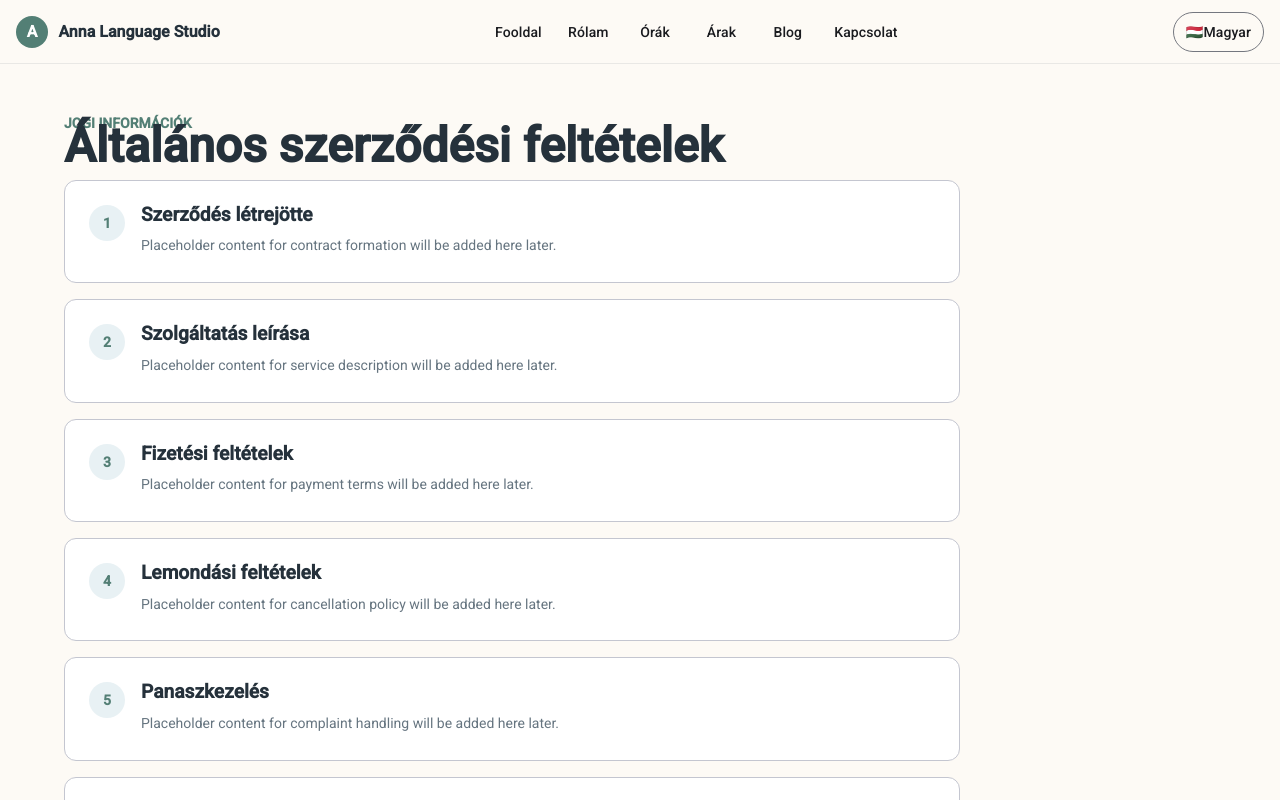
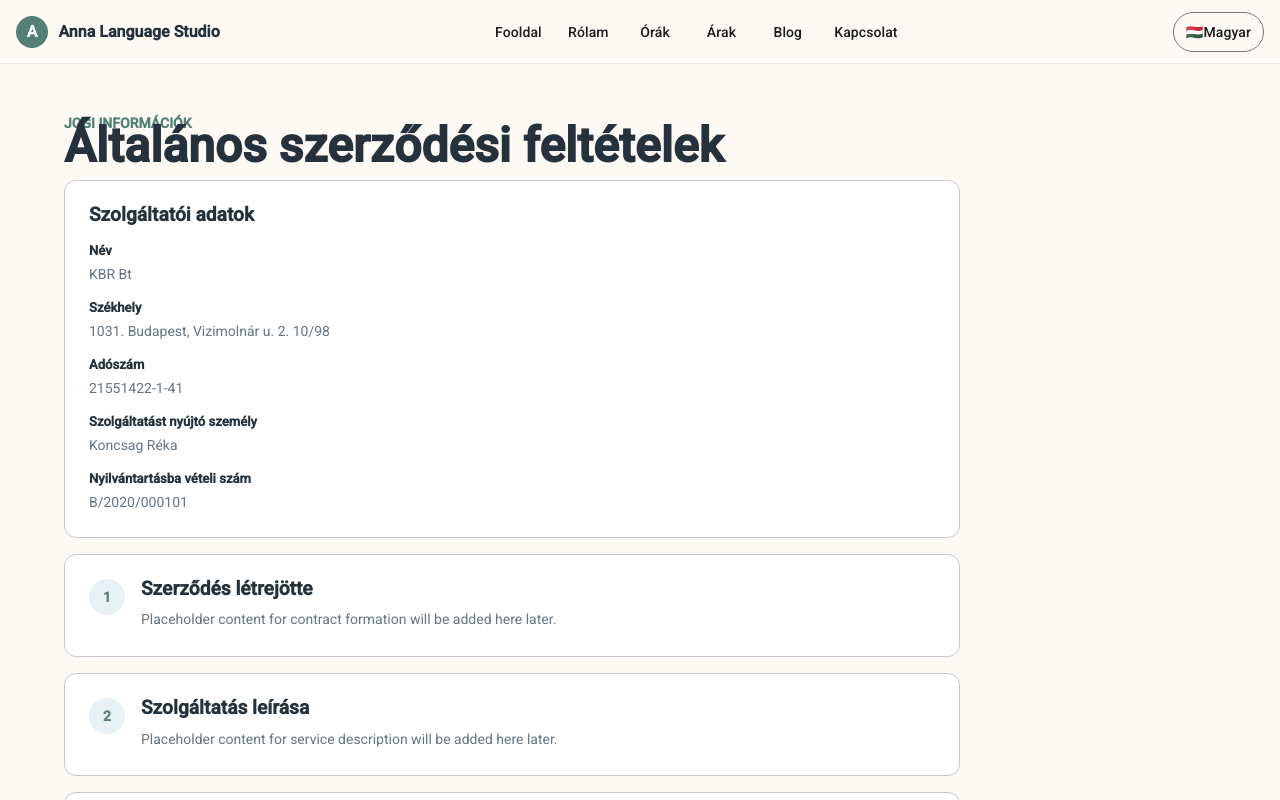
Before and after one commit to fehwundagz-mannwunperth/language-teacher-frontend, an Angular app: page /terms-and-conditions in a window 1280 px wide. Shown: the top 800 px of the page. Built offline with nearby package versions, Linux system fonts and the light colour scheme.

Commit message:
ÁSZF service data

```diff
--- a/src/app/core/i18n/language.model.ts
+++ b/src/app/core/i18n/language.model.ts
@@ -68,6 +68,12 @@ export type TranslationKey =
   | 'legal.terms.eyebrow'
   | 'legal.terms.title'
   | 'legal.terms.placeholder'
+  | 'legal.terms.provider.title'
+  | 'legal.terms.provider.companyName'
+  | 'legal.terms.provider.registeredOffice'
+  | 'legal.terms.provider.taxNumber'
+  | 'legal.terms.provider.serviceProviderPerson'
+  | 'legal.terms.provider.registrationNumber'
   | 'legal.terms.sections.contractFormation'
   | 'legal.terms.sections.serviceDescription'
   | 'legal.terms.sections.paymentTerms'
--- a/src/app/core/i18n/translations.en.ts
+++ b/src/app/core/i18n/translations.en.ts
@@ -70,6 +70,12 @@ export const EN_TRANSLATIONS: Translations = {
   'legal.terms.eyebrow': 'Legal',
   'legal.terms.title': 'Terms and Conditions',
   'legal.terms.placeholder': 'Terms and Conditions content will be added here later.',
+  'legal.terms.provider.title': 'Service Provider Information',
+  'legal.terms.provider.companyName': 'Name',
+  'legal.terms.provider.registeredOffice': 'Registered office',
+  'legal.terms.provider.taxNumber': 'Tax number',
+  'legal.terms.provider.serviceProviderPerson': 'Service provider person',
+  'legal.terms.provider.registrationNumber': 'Registration number',
   'legal.terms.sections.contractFormation': 'Contract Formation',
   'legal.terms.sections.serviceDescription': 'Service Description',
   'legal.terms.sections.paymentTerms': 'Payment Terms',
--- a/src/app/core/i18n/translations.hu.ts
+++ b/src/app/core/i18n/translations.hu.ts
@@ -70,6 +70,12 @@ export const HU_TRANSLATIONS: Translations = {
   'legal.terms.eyebrow': 'Jogi információk',
   'legal.terms.title': 'Általános szerződési feltételek',
   'legal.terms.placeholder': 'Az Általános szerződési feltételek tartalma később kerül ide.',
+  'legal.terms.provider.title': 'Szolgáltatói adatok',
+  'legal.terms.provider.companyName': 'Név',
+  'legal.terms.provider.registeredOffice': 'Székhely',
+  'legal.terms.provider.taxNumber': 'Adószám',
+  'legal.terms.provider.serviceProviderPerson': 'Szolgáltatást nyújtó személy',
+  'legal.terms.provider.registrationNumber': 'Nyilvántartásba vételi szám',
   'legal.terms.sections.contractFormation': 'Szerződés létrejötte',
   'legal.terms.sections.serviceDescription': 'Szolgáltatás leírása',
   'legal.terms.sections.paymentTerms': 'Fizetési feltételek',
--- a/src/app/public/terms-and-conditions/terms-and-conditions.component.html
+++ b/src/app/public/terms-and-conditions/terms-and-conditions.component.html
@@ -1,6 +1,21 @@
 <section class="page-shell page-section">
   <p class="eyebrow">{{ t('legal.terms.eyebrow') }}</p>
   <h1>{{ t('legal.terms.title') }}</h1>
+
+  @if (providerInfo$ | async; as providerInfo) {
+    <mat-card class="provider-card" appearance="outlined">
+      <h2>{{ t('legal.terms.provider.title') }}</h2>
+
+      <dl>
+        @for (field of providerFields; track field.key) {
+          <div>
+            <dt>{{ t(field.labelKey) }}</dt>
+            <dd>{{ providerInfo[field.key] }}</dd>
+          </div>
+        }
+      </dl>
+    </mat-card>
+  }
 
   @if (terms$ | async; as terms) {
     <div class="terms-sections">
--- a/src/app/public/terms-and-conditions/terms-and-conditions.component.scss
+++ b/src/app/public/terms-and-conditions/terms-and-conditions.component.scss
@@ -11,6 +11,36 @@ h1 {
   display: grid;
   gap: 1rem;
   max-width: 56rem;
+}
+
+.provider-card {
+  display: block;
+  max-width: 56rem;
+  margin-bottom: 1rem;
+}
+
+.provider-card h2 {
+  margin-bottom: 1rem;
+}
+
+dl {
+  display: grid;
+  gap: 0.85rem;
+  margin: 0;
+}
+
+dt {
+  margin-bottom: 0.2rem;
+  color: var(--app-ink);
+  font-size: 0.82rem;
+  font-weight: 700;
+}
+
+dd {
+  margin: 0;
+  color: var(--app-muted);
+  line-height: 1.45;
+  overflow-wrap: anywhere;
 }
 
 mat-card {
--- a/src/app/public/terms-and-conditions/terms-and-conditions.component.ts
+++ b/src/app/public/terms-and-conditions/terms-and-conditions.component.ts
@@ -4,7 +4,9 @@ import { MatCardModule } from '@angular/material/card';
 
 import { TranslationKey } from '../../core/i18n/language.model';
 import { TranslationService } from '../../core/i18n/translation.service';
+import { FooterInfoService } from '../../core/services/footer-info.service';
 import { LegalTermsService } from '../../core/services/legal-terms.service';
+import { FooterProviderInfo } from '../../models/footer-provider-info.model';
 import { LegalTermsSectionKey } from '../../models/legal-terms.model';
 
 @Component({
@@ -14,10 +16,20 @@ import { LegalTermsSectionKey } from '../../models/legal-terms.model';
   styleUrl: './terms-and-conditions.component.scss',
 })
 export class TermsAndConditionsComponent {
+  private readonly footerInfoService = inject(FooterInfoService);
   private readonly legalTermsService = inject(LegalTermsService);
   private readonly translationService = inject(TranslationService);
 
+  protected readonly providerInfo$ = this.footerInfoService.getProviderInfo();
   protected readonly terms$ = this.legalTermsService.getTerms();
+  protected readonly providerFields: { key: keyof FooterProviderInfo; labelKey: TranslationKey }[] =
+    [
+      { key: 'companyName', labelKey: 'legal.terms.provider.companyName' },
+      { key: 'registeredOffice', labelKey: 'legal.terms.provider.registeredOffice' },
+      { key: 'taxNumber', labelKey: 'legal.terms.provider.taxNumber' },
+      { key: 'serviceProviderPerson', labelKey: 'legal.terms.provider.serviceProviderPerson' },
+      { key: 'registrationNumber', labelKey: 'legal.terms.provider.registrationNumber' },
+    ];
   protected readonly sectionTitleKeys: Record<LegalTermsSectionKey, TranslationKey> = {
     contractFormation: 'legal.terms.sections.contractFormation',
     serviceDescription: 'legal.terms.sections.serviceDescription',
```
